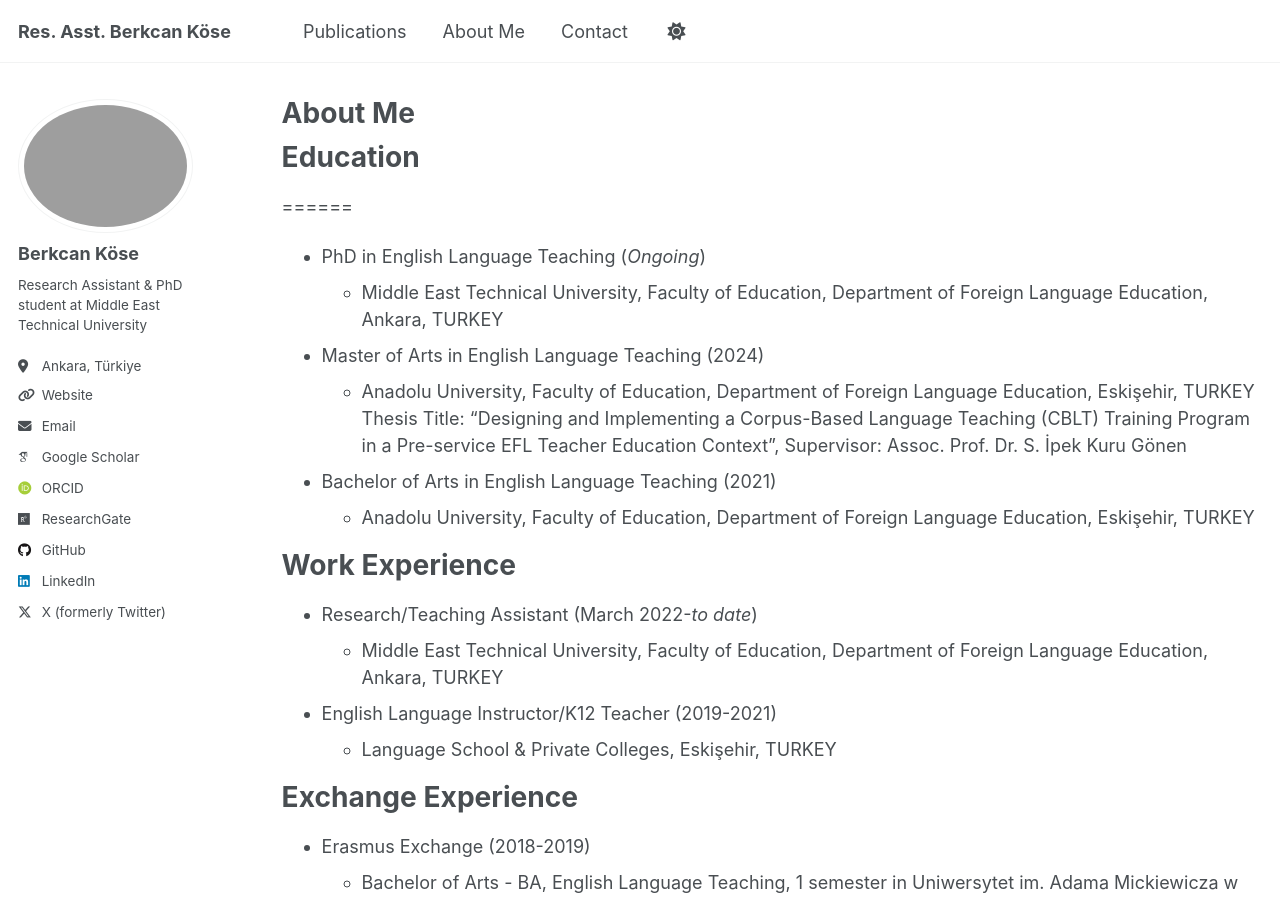
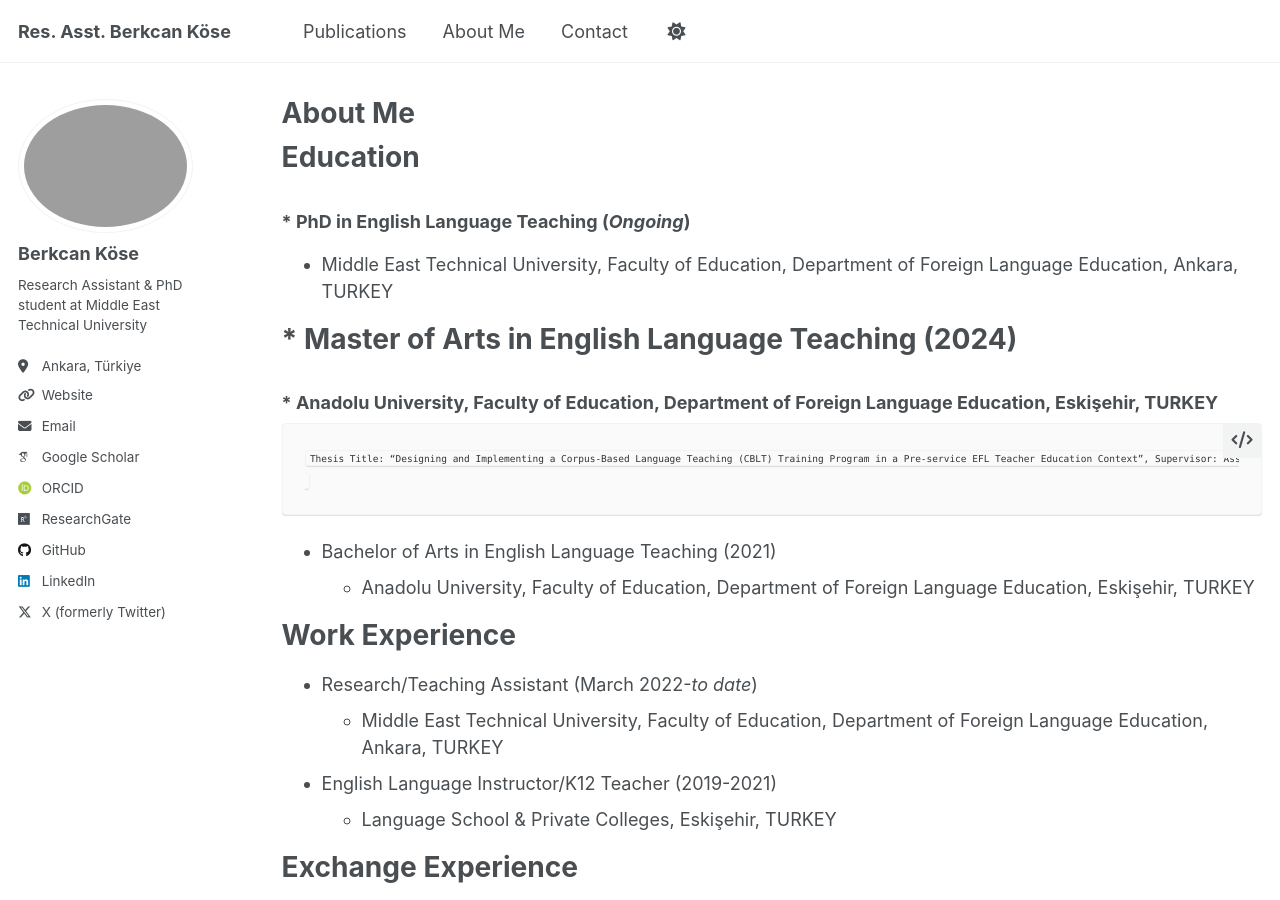
Before and after one commit to berkcankose/berkcankose.github.io, a Jekyll site: the page built from _pages/cv.md, in a window 1280 px wide and 900 px high. Built offline with Jekyll 4.4.1, drawn with Linux system fonts in a browser that asks for light colours; some web fonts are replaced.

Commit message:
Update cv.md

```diff
--- a/_pages/cv.md
+++ b/_pages/cv.md
@@ -10,13 +10,12 @@ redirect_from:
 {% include base_path %}
 
 # Education
-======
-* PhD in English Language Teaching (<var>Ongoing</var>)
+### * PhD in English Language Teaching (<var>Ongoing</var>)
   * Middle East Technical University, Faculty of Education, Department of Foreign Language Education, Ankara, TURKEY
 
 
-* Master of Arts in English Language Teaching (2024)
-  * Anadolu University, Faculty of Education, Department of Foreign Language Education, Eskişehir, TURKEY
+# * Master of Arts in English Language Teaching (2024)
+###   * Anadolu University, Faculty of Education, Department of Foreign Language Education, Eskişehir, TURKEY
     Thesis Title: “Designing and Implementing a Corpus-Based Language Teaching (CBLT) Training Program in a Pre-service EFL Teacher Education Context”, Supervisor: Assoc. Prof. Dr. S. İpek Kuru Gönen
 
 
```
